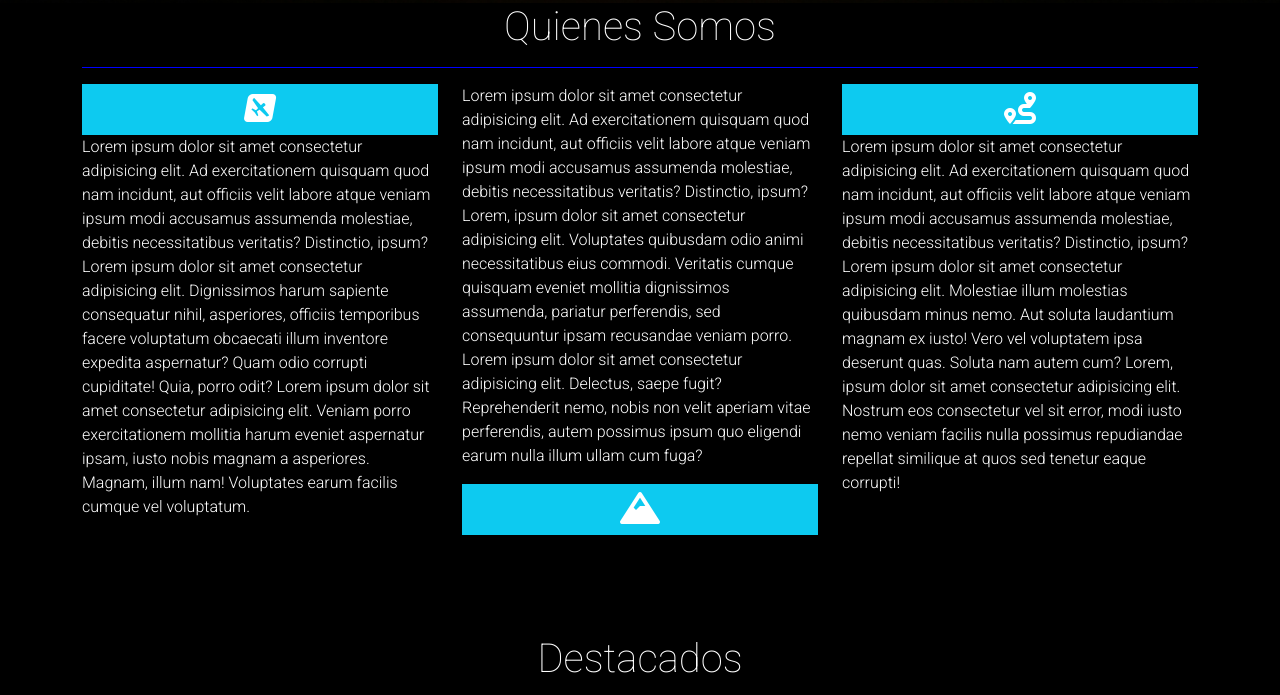
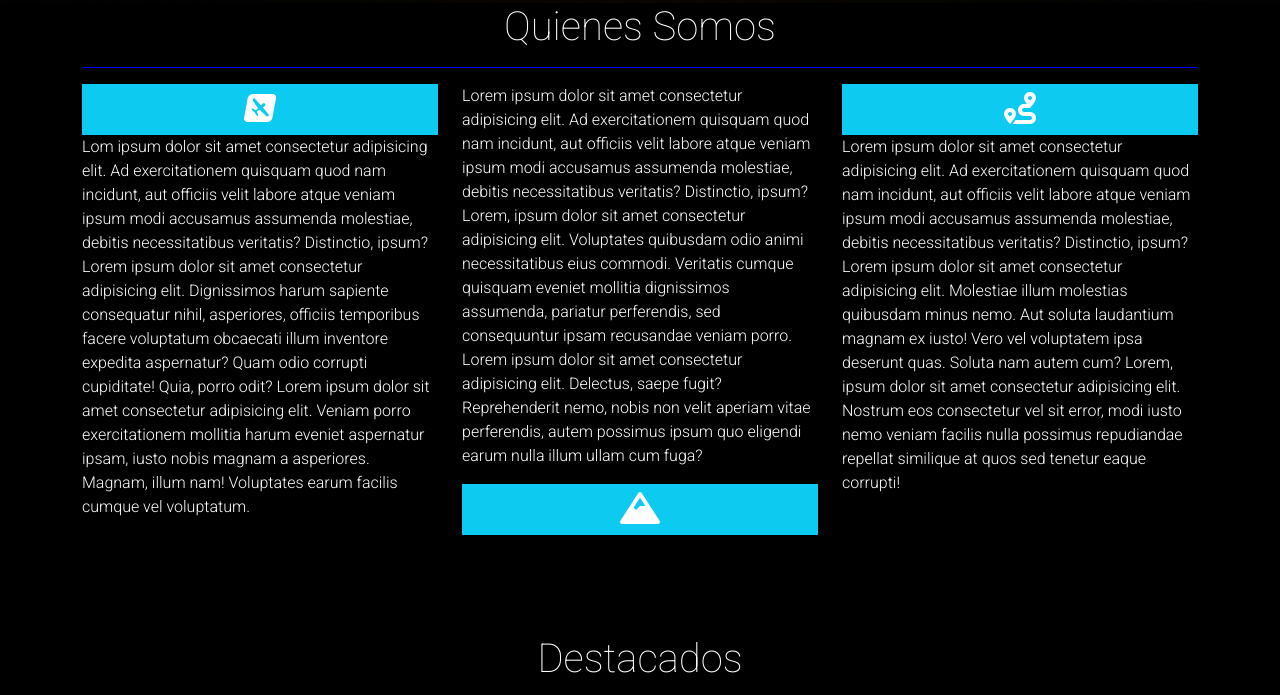
Before and after one commit to vaalfer/Prueba, a plain HTML site: page index.html in a window 1280 px wide. Shown: the part 858-1553 px from the top of the page. Drawn offline with nearby package versions, Linux system fonts and the light colour scheme; a script that the page names is missing.

```diff
--- a/index.html
+++ b/index.html
@@ -107,7 +107,7 @@
                      <i class="fab fa-avianex fa-2x"></i>
                 </div>
                 </section>
-                <p>Lorem ipsum dolor sit amet consectetur adipisicing elit. Ad exercitationem quisquam quod nam incidunt, aut officiis velit labore atque veniam ipsum modi accusamus assumenda molestiae, debitis necessitatibus veritatis? Distinctio, ipsum? Lorem ipsum dolor sit amet consectetur adipisicing elit. Dignissimos harum sapiente consequatur nihil, asperiores, officiis temporibus facere voluptatum obcaecati illum inventore expedita aspernatur? Quam odio corrupti cupiditate! Quia, porro odit? Lorem ipsum dolor sit amet consectetur adipisicing elit. Veniam porro exercitationem mollitia harum eveniet aspernatur ipsam, iusto nobis magnam a asperiores. Magnam, illum nam! Voluptates earum facilis cumque vel voluptatum.</p>
+                <p>Lom ipsum dolor sit amet consectetur adipisicing elit. Ad exercitationem quisquam quod nam incidunt, aut officiis velit labore atque veniam ipsum modi accusamus assumenda molestiae, debitis necessitatibus veritatis? Distinctio, ipsum? Lorem ipsum dolor sit amet consectetur adipisicing elit. Dignissimos harum sapiente consequatur nihil, asperiores, officiis temporibus facere voluptatum obcaecati illum inventore expedita aspernatur? Quam odio corrupti cupiditate! Quia, porro odit? Lorem ipsum dolor sit amet consectetur adipisicing elit. Veniam porro exercitationem mollitia harum eveniet aspernatur ipsam, iusto nobis magnam a asperiores. Magnam, illum nam! Voluptates earum facilis cumque vel voluptatum.</p>
               </div>
               <div class="col">
                 <p>Lorem ipsum dolor sit amet consectetur adipisicing elit. Ad exercitationem quisquam quod nam incidunt, aut officiis velit labore atque veniam ipsum modi accusamus assumenda molestiae, debitis necessitatibus veritatis? Distinctio, ipsum? Lorem, ipsum dolor sit amet consectetur adipisicing elit. Voluptates quibusdam odio animi necessitatibus eius commodi. Veritatis cumque quisquam eveniet mollitia dignissimos assumenda, pariatur perferendis, sed consequuntur ipsam recusandae veniam porro. Lorem ipsum dolor sit amet consectetur adipisicing elit. Delectus, saepe fugit? Reprehenderit nemo, nobis non velit aperiam vitae perferendis, autem possimus ipsum quo eligendi earum nulla illum ullam cum fuga?</p>
```
